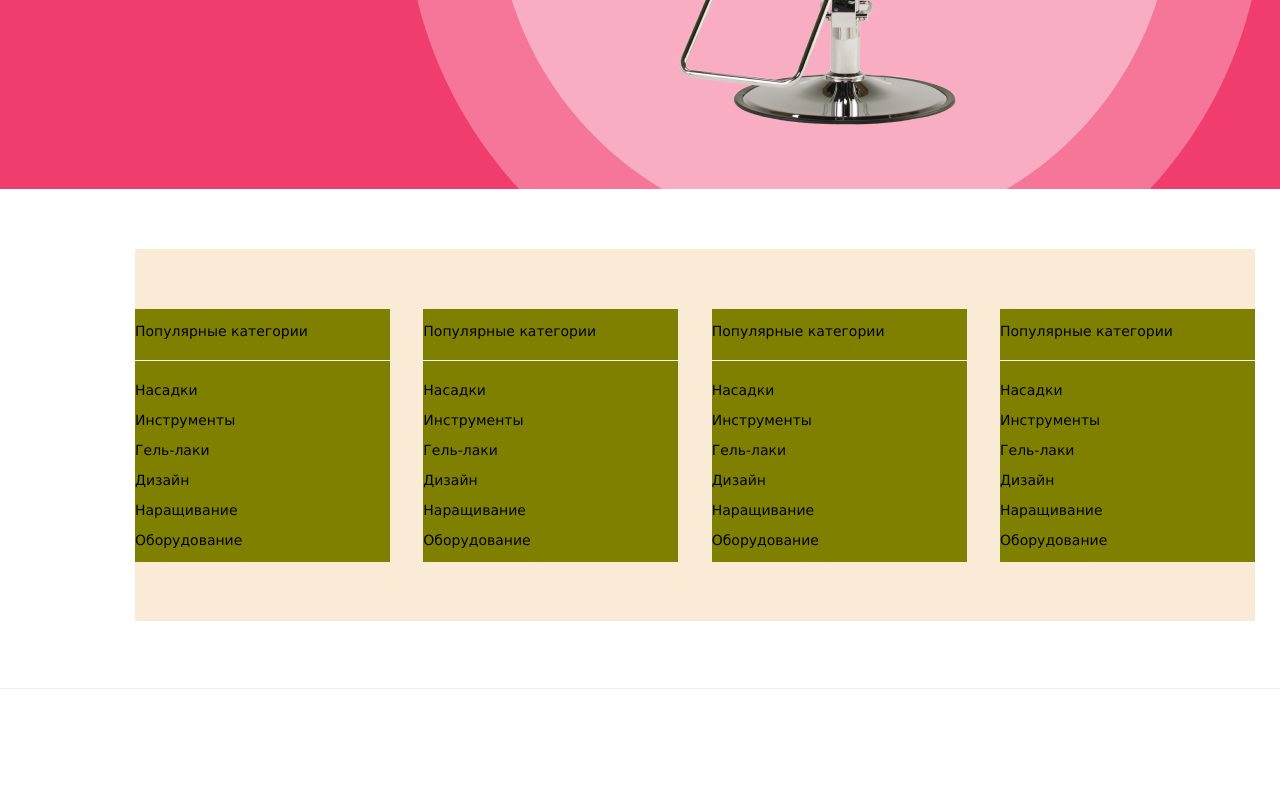
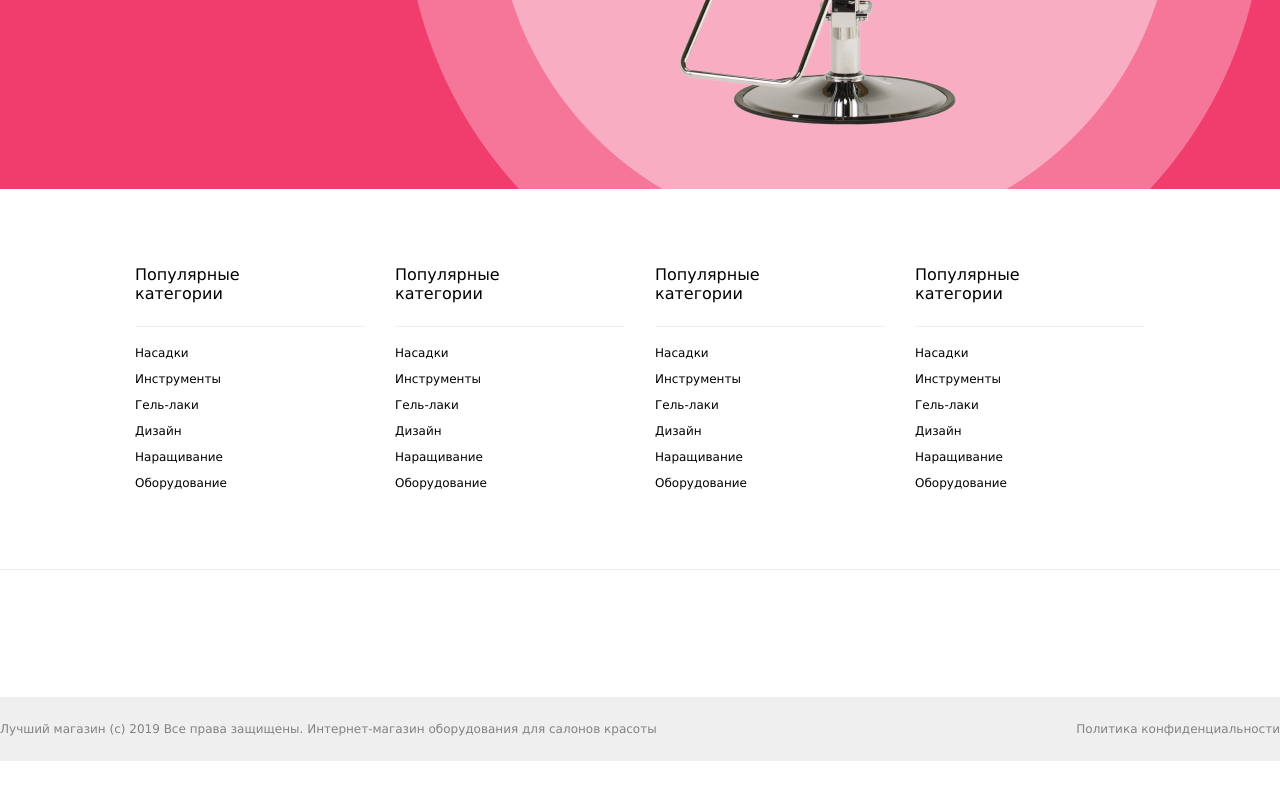
Before and after one commit to helis5/BEAUTY, a plain HTML site: page index.html in a window 1280 px wide. Shown: the part 664-1464 px from the top of the page. After the commit the page ends 1425 px from the top, so only its background shows below. Drawn offline with Linux system fonts and the light colour scheme.

Commit message:
07.08.21

```diff
--- a/index.html
+++ b/index.html
@@ -26,7 +26,7 @@
 </section>
 
 <header>
-    <div class="container">
+    <div class="container background-banner">
         <div class="search inner">
             <div class="internal-elements">
                 <div class="logo">
@@ -73,21 +73,17 @@
         </div>
     </section>
 
-    <section class="container ">
-        <div class="inner">
-            <div style=""></div>
-        </div>
-    </section>
+
 
 </main>
 
 
 <footer>
-    <div class="container">
+    <div class="container tools-container">
         <div class="inner">
             <div class="tools">
                 <div class="column">
-                    <div class="column-name"><p>Популярные категории</p></div>
+                    <div class="column-name"><p>Популярные<br> категории</p></div>
                     <hr>
                     <div class="points">
                         <p>Насадки</p>
@@ -99,7 +95,7 @@
                     </div>
                 </div>
                 <div class="column">
-                    <div class="column-name"><p>Популярные категории</p></div>
+                    <div class="column-name"><p>Популярные<br> категории</p></div>
                     <hr>
                     <div class="points">
                         <p>Насадки</p>
@@ -111,7 +107,7 @@
                     </div>
                 </div>
                 <div class="column">
-                    <div class="column-name"><p>Популярные категории</p></div>
+                    <div class="column-name"><p>Популярные<br> категории</p></div>
                     <hr>
                     <div class="points">
                         <p>Насадки</p>
@@ -123,7 +119,7 @@
                     </div>
                 </div>
                 <div class="column">
-                    <div class="column-name"><p>Популярные категории</p></div>
+                    <div class="column-name"><p>Популярные<br> категории</p></div>
                     <hr>
                     <div class="points">
                         <p>Насадки</p>
@@ -138,7 +134,7 @@
         </div>
     </div>
     <hr>
-    <div class="container">
+    <div class="container network-container">
         <div class="inner">
             <div class="social-network">
 
@@ -146,7 +142,7 @@
         </div>
     </div>
     <div class="under-the-footer">
-        <div class="container">
+        <div class="under-container">
             <div>Лучший магазин (с) 2019 Все права защищены. Интернет-магазин оборудования для салонов красоты</div>
             <div>Политика конфиденциальности</div>
         </div>
--- a/styles/footer-styles.css
+++ b/styles/footer-styles.css
@@ -9,41 +9,51 @@ footer{
 	font-size: 14px;
 }
 
-footer .container{
-	height: 492px;
+footer .tools-container{
+	height: 373px;
 }
 
-footer > .container .inner{
-	width: 1120px;
+footer > .tools-container .inner{
+	margin: 0 auto;
+
 }
 
-footer .container .inner .tools{
+footer .tools-container .inner .tools{
  	display: flex;
 	justify-content: space-between;
 	align-items: center;
 	width: inherit;
 	height: 372px;
-	background-color: antiquewhite;
+/*	background-color: antiquewhite;*/
 }
 
-footer .container .inner .tools .column{
+footer .tools-container .inner .tools .column{
 	display: flex;
 	flex-direction: column;
 	justify-content: space-between;
-	width: 255px;
+	width: 230px;
 	height: 253px;
-	background-color: olive;
+/*	background-color: olive;*/
 }
 
-footer .container .inner .social-network{
+footer .tools-container .inner .tools .column .column-name{
+	font-size: 16px;
+}
 
+footer .tools-container .inner .tools .column .points{
+	font-size: 12px;
+}
+
+footer .network-container .inner .social-network{
+	width: 100%;
+	height: 120px;
 }
 
 footer div.under-the-footer{
 	width: 100%;
 }
 
-footer div.under-the-footer .container{
+footer div.under-the-footer .under-container{
 	background-color: #EFEFEF;
 	height: 64px;
 	width: 100%;
--- a/styles/header-styles.css
+++ b/styles/header-styles.css
@@ -1,9 +1,4 @@
 header{
-	/*display: flex;*/
-	/*align-items: center;*/
-	/*background-color: white;*/
-	/*flex-wrap: wrap;*/
-	/*width: 100%;*/
 	color: white;
 }
 
--- a/styles/main-styles.css
+++ b/styles/main-styles.css
@@ -4,6 +4,7 @@ main{
 	width: 100%;
 	align-items: center;
 	flex-direction: column;
+	flex-wrap: wrap
 }
 
 main .super-chair{
@@ -16,6 +17,8 @@ main section.background-banner.container{
 	/*padding: 10vh 0;*/
 	background-size: cover;
 	background: url(../images/armchair.png) no-repeat center;
+	/*	background-size: 100% 100%;*/
+	background-color: #F13C6E;
 }
 
 main .banner{
--- a/styles/other-styles.css
+++ b/styles/other-styles.css
@@ -40,3 +40,10 @@ hr{
 	background-color: #EFEFEF;
 	border-width: 0px;
 }
+
+@media screen and (max-width: 575px){
+	body{
+		overflow: scroll;
+	}
+
+}
```
